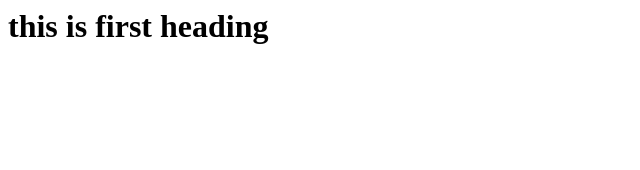
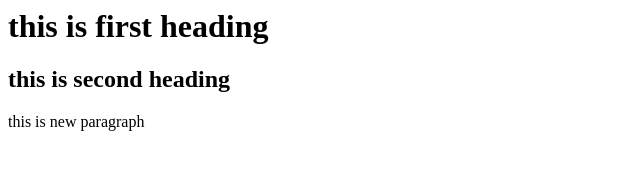
Before and after one commit to KaifProjects/localproject, a plain HTML site: page index.html in a window 1280 px wide. Shown: the whole page, without its empty margins (0-640 px from the left). Drawn offline with Linux system fonts and the light colour scheme.

Commit message:
new html file

```diff
--- a/index.html
+++ b/index.html
@@ -1 +1,3 @@
 <h1>this is first heading</h1>
+<h2>this is second heading</h2>
+<p>this is new paragraph</p>
```
